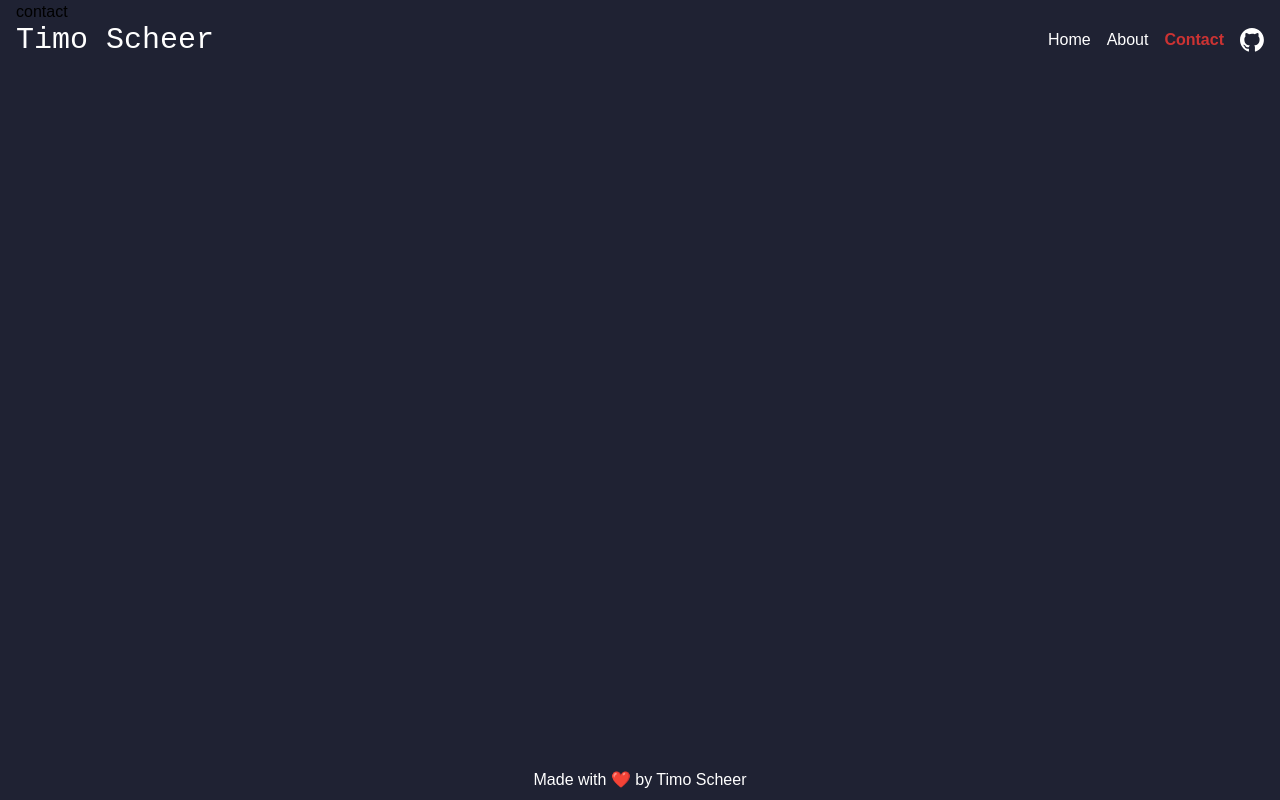
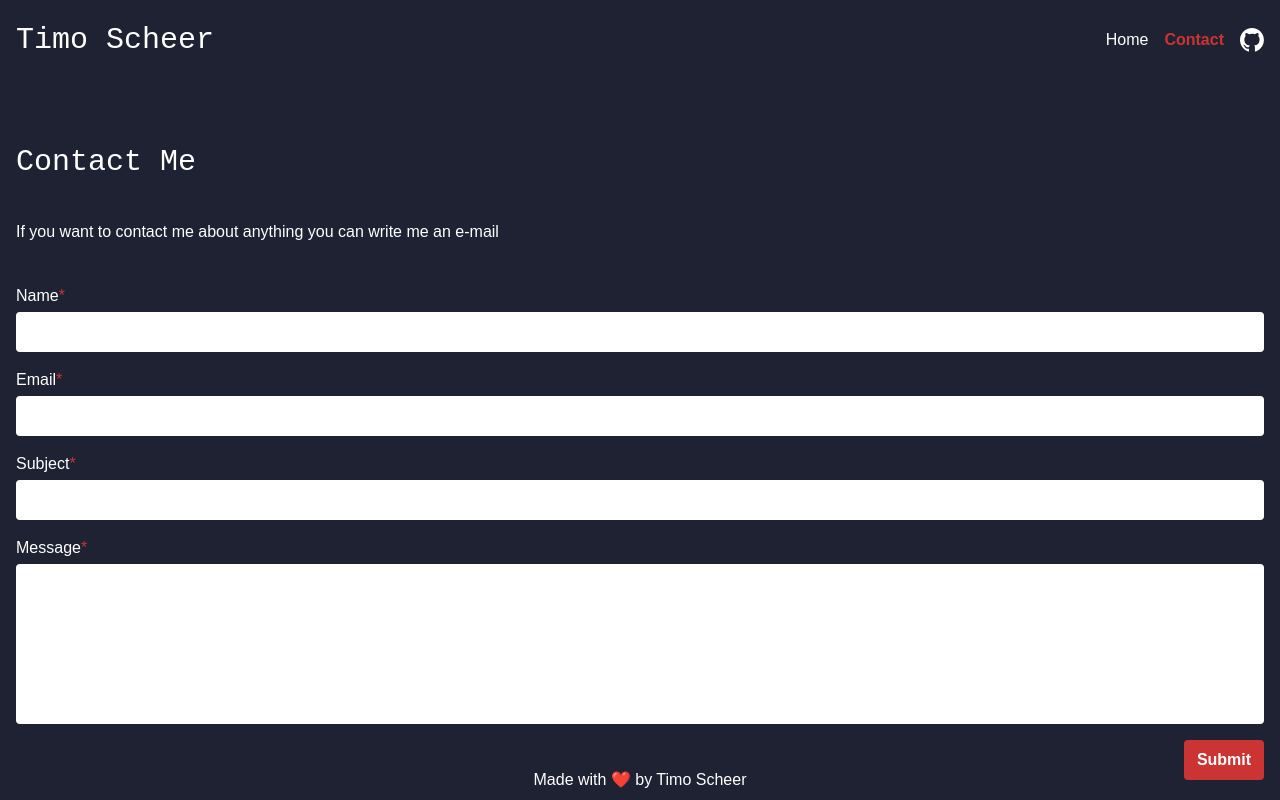
Before and after one commit to Monsieur-Monet/homepage, a SvelteKit app: page /contact in a window 1280 px wide. Built offline with nearby package versions, Linux system fonts and the light colour scheme.

Commit message:
adding Form

```diff
--- a/src/lib/Header.svelte
+++ b/src/lib/Header.svelte
@@ -4,7 +4,7 @@
 </script>
 
 <div
-  class="flex justify-between h-20 py-4 items-center top-0 w-full container mx-auto px-4 left-1/2 -translate-x-1/2 fixed"
+  class="flex justify-between h-20 p-4 z-10 items-center top-0 w-full container mx-auto left-1/2 -translate-x-1/2 fixed"
 >
   <Headline variant="h2">Timo Scheer</Headline>
   <div class="flex gap-4">
--- a/src/lib/Navigation.svelte
+++ b/src/lib/Navigation.svelte
@@ -16,9 +16,6 @@
     <a class="text-white" class:active={path === "/"} href="/"> Home </a>
   </div>
   <div>
-    <a class="text-white" class:active={path === "/about"} href="/about"> About </a>
-  </div>
-  <div>
     <a class="text-white" class:active={path === "/contact"} href="/contact"> Contact </a>
   </div>
   <Icon />
--- a/src/lib/Spacing.svelte
+++ b/src/lib/Spacing.svelte
@@ -1,4 +1,4 @@
 <script>
 </script>
 
-<div class="mb-10" />
+<div class="mt-36" />
--- a/src/routes/about/+page.svelte
+++ /dev/null
@@ -1,22 +0,0 @@
-<script>
-import Content from "$lib/Content.svelte";
-import Headline from "$lib/Headline.svelte";
-import Spacing from "$lib/Spacing.svelte";
-import ContentArea from "$lib/ContentArea.svelte";
-
-const imgUrl = new URL("/src/assets/timo.jpg", import.meta.url).href;
-</script>
-<ContentArea>
-<Content>
-  <Headline variant="h2">Über mich</Headline>
-  <Spacing/>
-  <div class="flex gap-8">
-    <img class="rounded-full h-36 w-36" src={imgUrl} alt="Timo"/>
-    <p>
-      Ich bin Timo und arbeite als Softwareentwickler bei <a class="text-amber-700 hover:border-b-2 border-amber-700"
-                                                             href="https://www.bytediver.com">Bytediver</a>.
-      In meiner Freizeit beschäftige ich mich mit Webentwicklung.
-    </p>
-  </div>
-</Content>
-</ContentArea>
--- a/src/routes/contact/+page.svelte
+++ b/src/routes/contact/+page.svelte
@@ -1,6 +1,77 @@
 <script>
-    import ContentArea from "$lib/ContentArea.svelte";
+  import { base } from "$app/paths";
+  import ContentArea from "$lib/ContentArea.svelte";
+  import Headline from "$lib/Headline.svelte";
+  import Spacing from "$lib/Spacing.svelte";
 </script>
-<ContentArea>
-  <div>contact</div>
+
+<ContentArea center={false}>
+  <Spacing />
+  <Headline variant="h2">Contact Me</Headline>
+  <p class="mt-10 text-white">
+    If you want to contact me about anything you can write me an e-mail
+  </p>
+  <form
+    class="flex mt-10 flex-col gap-4"
+    action="https://api.staticforms.xyz/submit"
+    method="post"
+  >
+    <input
+      type="hidden"
+      name="accessKey"
+      value="203f6493-cde5-49d7-9bf2-e482923e9382"
+    />
+    <div class="flex flex-col gap-1">
+      <label class="text-white" for="name"
+        >Name<span class="text-primary">*</span></label
+      >
+      <input class="form-input" type="text" name="name" />
+    </div>
+    <div class="flex flex-col gap-1">
+      <label class="text-white" for="email"
+        >Email<span class="text-primary">*</span></label
+      >
+      <input class="form-input" type="email" name="email" />
+    </div>
+    <div class="flex flex-col gap-1">
+      <label class="text-white" for="subject"
+        >Subject<span class="text-primary">*</span></label
+      >
+      <input class="form-input" type="text" name="subject" />
+    </div>
+    <div class="flex flex-col gap-1">
+      <label for="message" class="text-white"
+        >Message<span class="text-primary">*</span></label
+      >
+      <textarea class="form-input resize-none h-40" name="message" />
+    </div>
+    <input type="hidden" name="redirectTo" value="https://www.tscheer.dev/success" />
+    <input type="text" name="honeypot" style="display: none;" />
+    <input class="button" type="submit" value="Submit" />
+  </form>
 </ContentArea>
+
+<style lang="scss">
+  .form-input {
+    background-color: theme("colors.white");
+    color: theme("colors.black");
+    padding: 0.5rem;
+    border-radius: 0.25rem;
+  }
+
+  .button {
+    width: 5rem;
+    margin-left: auto;
+    background-color: theme("colors.primary");
+    color: theme("colors.white");
+    padding: 0.5rem;
+    border-radius: 0.25rem;
+    cursor: pointer;
+    transition: all 0.2s ease-in-out;
+    font-weight: bold;
+    &:hover {
+      background-color: theme("colors.white");
+      color: theme("colors.primary");
+    }
+  }
+</style>
--- /dev/null
+++ b/src/routes/success/+page.svelte
@@ -0,0 +1 @@
+<div>That worked</div>
```
